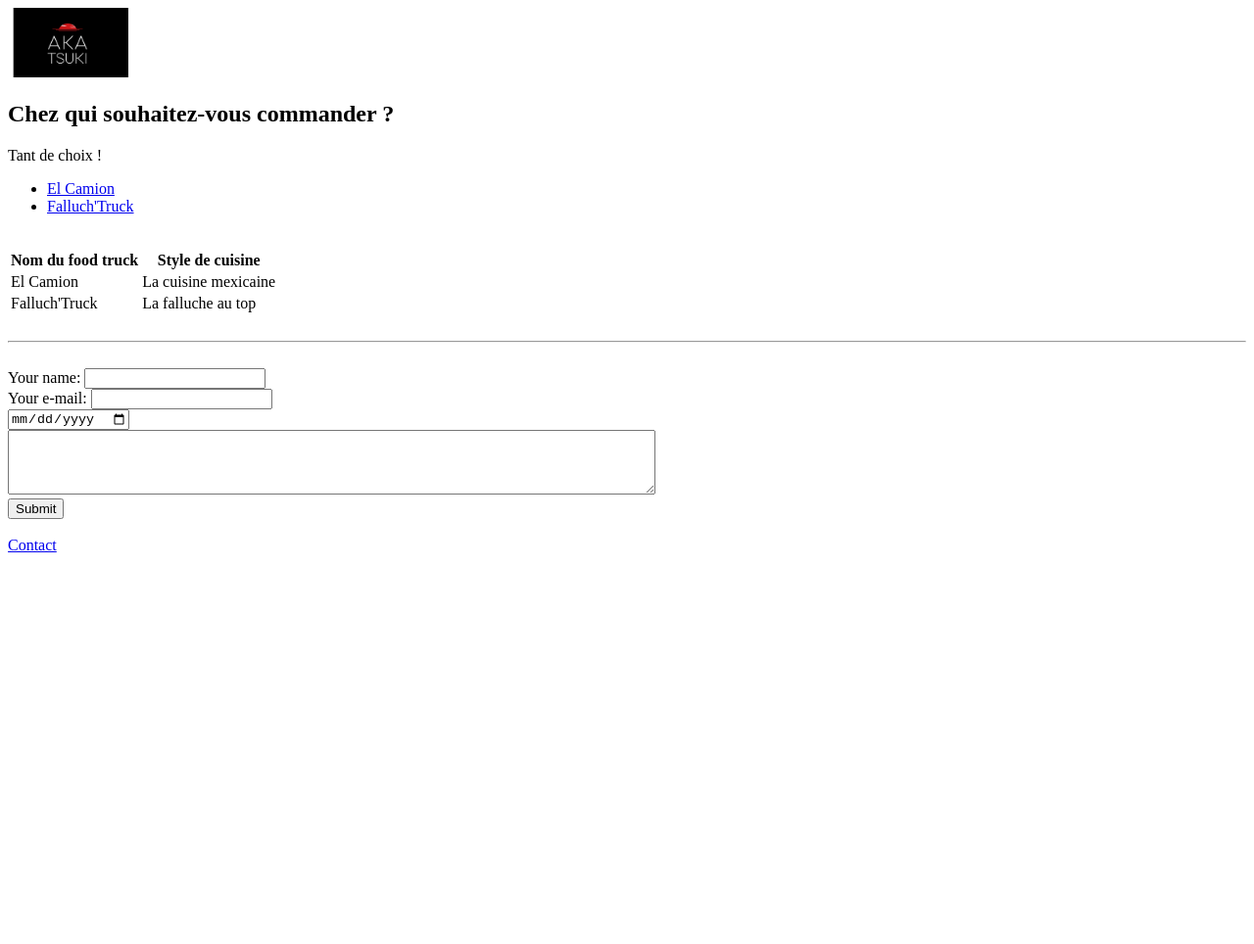
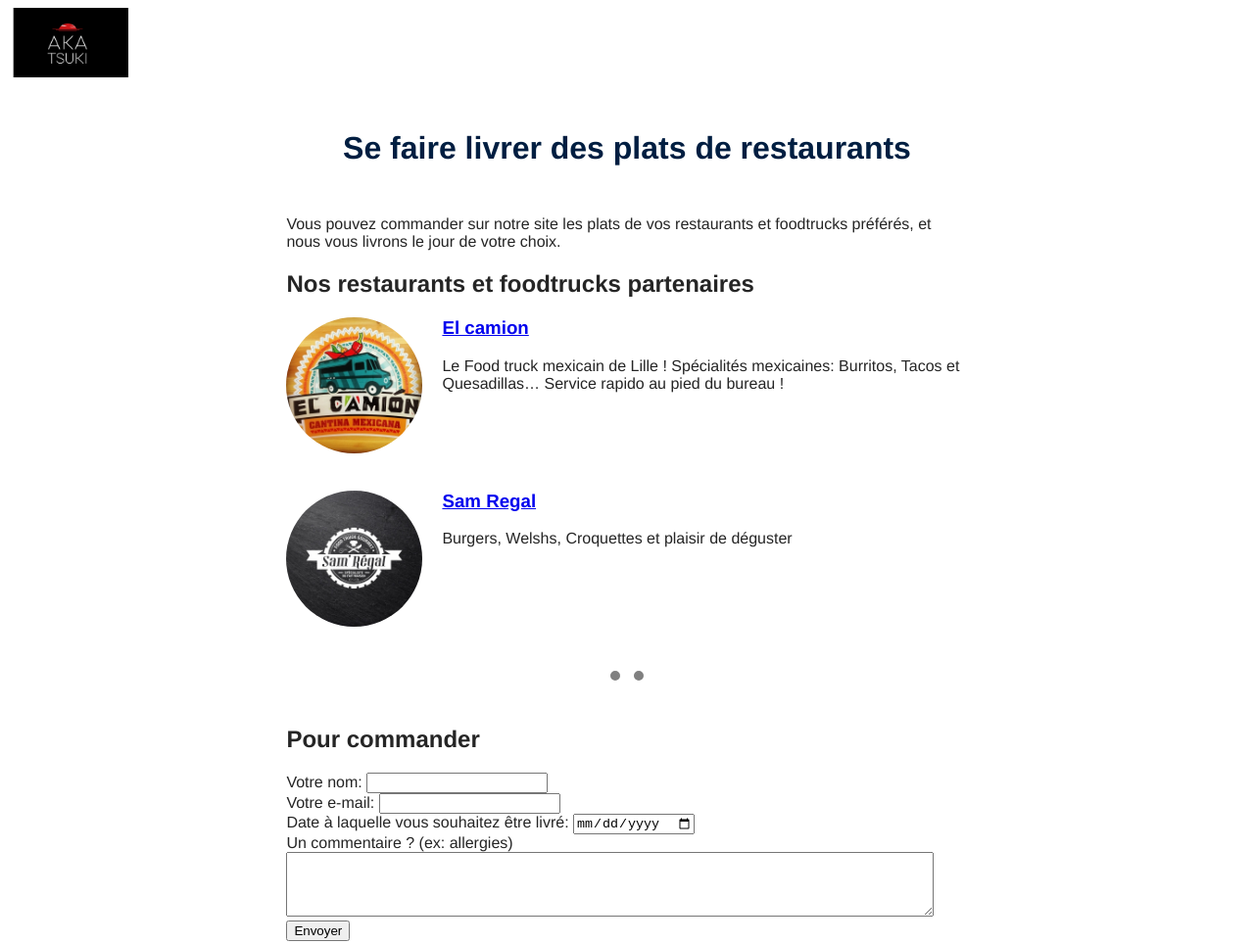
Before and after one commit to Dodonuts/foodtrucks, a plain HTML site: page index.html in a window 1280 px wide. Shown: the top 964 px of the page at 98% size. Before the commit the page ends 800 px from the top, so only its background shows below. Drawn offline with Linux system fonts and the light colour scheme.

Commit message:
Add files via upload

```diff
--- /dev/null
+++ b/css/styles-old.css
@@ -0,0 +1,89 @@
+/* **********************Tag selector *************************/
+  body {
+    background-color:white;
+    font-family: "Franklin Gothic Book",Helvetica,'Open Sans', sans-serif;
+    color: #252525;
+  }
+
+  hr {
+    border-style: none;
+    border-top-style: dotted;
+    border-color: grey;
+    border-width: 10px;
+    width: 5%;
+    height: 0px;
+  }
+
+  h1 {
+    color: #001e41;
+    font-family: "Franklin Gothic Medium",'Roboto', sans-serif;
+  }
+
+  img:hover {
+    background-color: blueviolet;
+  }
+
+  /*********************** Class selector******************** */
+
+  .bacon{
+    background-color: beige;
+  }
+
+  .broccoli{
+    background-color: brown;
+  }
+
+  .circular{
+    border-radius: 100%;
+  }
+
+  .top-container{
+    background-color: aqua;
+    height: 100px;
+    width: 100px;
+    position: absolute;
+  }
+  .middle-container{
+    background-color: red;
+    height: 100px;
+    width: 100px;
+    position: absolute;
+    left: 100px;
+  }
+
+  .bottom-container{
+    background-color: blue;
+    height: 100px;
+    width: 100px;
+    position: absolute;
+    left: 200px;
+  }
+
+.container{
+    position: absolute;
+    right: 450px;
+}
+.img_countainer{
+  margin: 0 auto 0 auto;
+  width: 75%;
+}
+
+.mountain{
+  margin: 0 auto 0 auto;
+  display: block;
+}
+.cloud1{
+  display: block;
+  position: absolute;
+  right: 300px;
+
+
+}
+
+
+    /*********************** Id selector******************** */
+  #heading{
+    color: gold;
+    margin: 0 auto 0 auto;
+    text-align: center;
+  }
--- /dev/null
+++ b/css/styles.css
@@ -0,0 +1,88 @@
+/* **********************Tag selector *************************/
+  body {
+    background-color:white;
+    font-family: "Franklin Gothic Book",Helvetica,'Open Sans', sans-serif;
+    color: #252525;
+  }
+
+  hr {
+    border-style: none;
+    border-top-style: dotted;
+    border-color: grey;
+    border-width: 10px;
+    width: 5%;
+    height: 0px;
+  }
+
+  h1 {
+    color: #001e41;
+    font-family: "Franklin Gothic Medium",'Roboto', sans-serif;
+    text-align: center;
+    margin : 50px auto 50px auto;
+  }
+
+  img:hover {
+    background-color: blueviolet;
+  }
+
+  /*********************** Class selector******************** */
+
+  .main{
+    width: 55%;
+    margin: auto;
+  }
+  .circular{
+    border-radius: 100%;
+  }
+
+  .top-container{
+    background-color: aqua;
+    height: 100px;
+    width: 100px;
+    position: absolute;
+  }
+  .middle-container{
+    background-color: red;
+    height: 100px;
+    width: 100px;
+    position: absolute;
+    left: 100px;
+  }
+
+  .bottom-container{
+    background-color: blue;
+    height: 100px;
+    width: 100px;
+    position: absolute;
+    left: 200px;
+  }
+
+.container{
+    position: absolute;
+    right: 450px;
+}
+.img_countainer{
+  margin: 0 auto 0 auto;
+  width: 75%;
+}
+
+.logo-restaurant{
+  border-radius: 100%;
+  width: 20%;
+  float: left;
+  margin-right: 20px;
+}
+
+.restaurant-row{
+  clear: both;
+  margin-bottom: 100px;
+}
+
+
+
+    /*********************** Id selector******************** */
+  #heading{
+    color: gold;
+    margin: 0 auto 0 auto;
+    text-align: center;
+  }
--- a/index.html
+++ b/index.html
@@ -1,56 +1,79 @@
 <!DOCTYPE html>
 <html>
 
-  <style>
-    table, th, td {
-      border-spacing: 2px;
-    }
-    </style>
+<head>
+  <meta charset="utf-8">
+  <title>Akatsuki</title>
+  <link rel="stylesheet" href="css/styles.css">
+  <link href="https://fonts.googleapis.com/css2?family=Roboto&display=swap" rel="stylesheet">
+  <link href="https://fonts.googleapis.com/css2?family=Open+Sans&display=swap" rel="stylesheet">
 
-<head>
-  <title>Akatsuki</title>
-</head>
+
 
 <body>
   <img src="img\logo.png" alt="logo Akatsuki Japan" style="width:10%;">
-  <h2> <strong> Chez qui souhaitez-vous commander ?</strong> </h2>
-  <p>Tant de choix !</p>
-  <ul>
-    <li><a href="elcamion.html">El Camion</a> </li>
-    <li><a href="falluchtruck.html"> Falluch'Truck</a></li>
-  </ul>
-  <br>
-  <table>
-    <thead>
-      <tr>
-        <th>Nom du food truck</th>
-        <th>Style de cuisine</th>
-      </tr>
-    </thead>
-    <tr>
-      <td>El Camion</td>
-      <td>La cuisine mexicaine</td>
-    </tr>
-    <tr>
-      <td>Falluch'Truck</td>
-      <td>La falluche au top</td>
-    </tr>
-  </table>
+  <h1> <strong> Se faire livrer des plats de restaurants</strong> </h1>
+  <div class="main">
+    <p>Vous pouvez commander sur notre site les plats de vos restaurants et foodtrucks préférés, et nous vous livrons le
+      jour de votre choix.</p>
+    <div class="restaurants-container">
+      <h2>Nos restaurants et foodtrucks partenaires </h2>
+      <div class="restaurant-row">
+        <a href="elcamion.html">
+          <img class="logo-restaurant" src="img\elcamion-logo.jpeg" alt="elcamion-logo">
+        </a>
+        <a href="elcamion.html">
+          <h3>El camion</h3>
+        </a>
+        <p>Le Food truck mexicain de Lille ! Spécialités mexicaines: Burritos, Tacos et Quesadillas… Service rapido au
+          pied du bureau !</p>
+      </div>
+      <div class="restaurant-row">
+        <a href="samregal.html">
+          <img class="logo-restaurant" src="img\samregal-logo.jpeg" alt="samregal-logo">
+        </a>
+        <a href="samregal.html">
+          <h3>Sam Regal</h3>
+        </a>
+        <p>Burgers, Welshs, Croquettes et plaisir de déguster</p>
+      </div>
+    </div>
+
     <br>
     <hr>
     <br>
+
+    <h2>Pour commander</h2>
     <form action="mailto:contact.akatsukijapan@gmail.com" method="post" enctype="text/plain">
-    <label for=""> Your name: </label>
+      <label for=""> Votre nom: </label>
       <input type="text" name="your_name"> <br>
-    <label for="">Your e-mail:</label>
+      <label for="">Votre e-mail:</label>
       <input type="email" name="your_email" id=""> <br>
+      <label for="">Date à laquelle vous souhaitez être livré:</label>
       <input type="date" value="Submit"> <br>
+      <label for="">Un commentaire ? (ex: allergies)</label>
       <textarea name="your_message" id="" cols="80" rows="4"></textarea> <br>
-    <input type="submit" value="Submit"> <br>
+      <input type="submit" value="Envoyer"> <br>
     </form>
     <br>
+    <br>
+  <br>
+  <br>
+  <br>
+  <br>
+  <br>
+  <br>
+  <br>
+  <br>
+  <br>
+  <br>
+  <br>
+</div>
 <!-- yo, ceci est un commentaire -->
 <a href="contact.html">Contact</a>
+<br><br>
+</div>
+
 </body>
 
 </html>
```
Also changed, not shown: contact.html (+1 -0 lines), samregal.html (added, +12 -0 lines), img/elcamion-logo.jpeg (added), img/samregal-logo.jpeg (added). Lines whose indentation alone changed are shown as unchanged.
